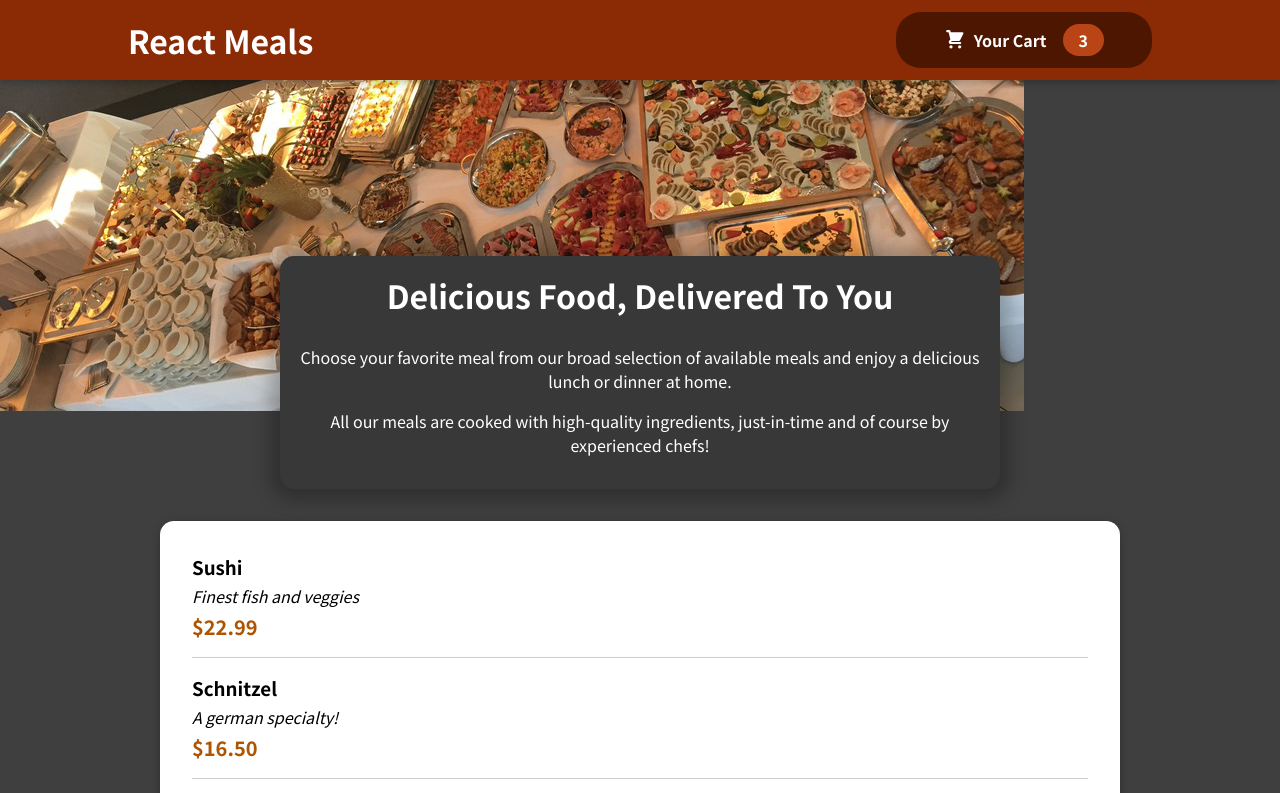
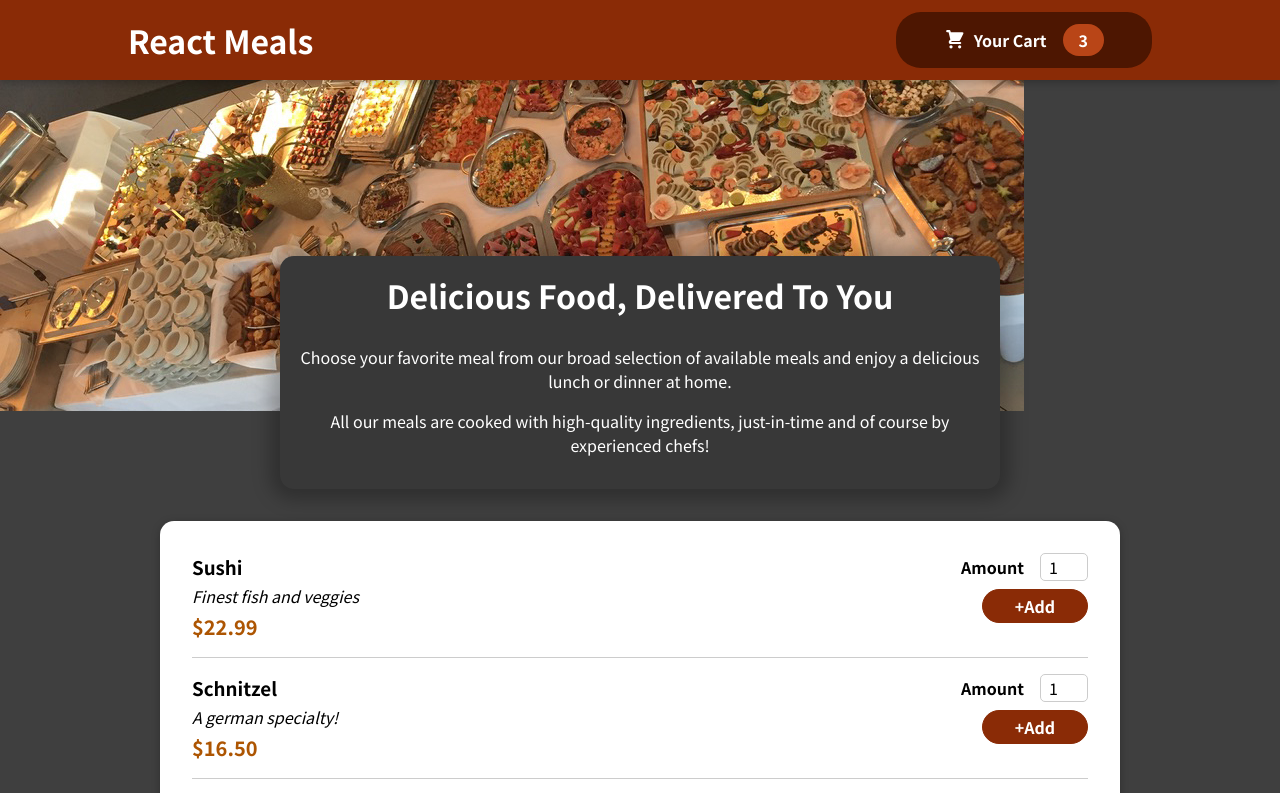
Before and after one commit to broverlord93/react-meals-app, a React (Create React App) app: page / in a window 1280 px wide. Shown: the top 793 px of the page. Built offline with nearby package versions, Linux system fonts and the light colour scheme.

Commit message:
Create a form to be rendered within each meal item to allow the user to add items to the cart.

```diff
--- a/src/components/Meals/AvailableMeals.js
+++ b/src/components/Meals/AvailableMeals.js
@@ -33,6 +33,7 @@ const DUMMY_MEALS = [
 const AvailableMeals = (props) => {
     const mealsList = DUMMY_MEALS.map(meal =>
         <MealItem
+            id={meal.id}
             key={meal.id}
             name={meal.name}
             description={meal.description}
--- a/src/components/Meals/MealItem/MealItem.js
+++ b/src/components/Meals/MealItem/MealItem.js
@@ -1,6 +1,7 @@
 import React from "react";
 
 import classes from "./MealItem.module.css";
+import MealItemForm from "./MealItemForm";
 
 const MealItem = props => {
     const price = `$${props.price.toFixed(2)}`;
@@ -12,7 +13,9 @@ const MealItem = props => {
                 <div className={classes.description}>{props.description}</div>
                 <div className={classes.price}>{price}</div>
             </div>
-            <div></div>
+            <div>
+                <MealItemForm id={props.id}/>
+            </div>
         </li>
     );
 };
--- a/src/components/Meals/MealItem/MealItemForm.js
+++ b/src/components/Meals/MealItem/MealItemForm.js
@@ -0,0 +1,23 @@
+import React from "react";
+import Input from "../../UI/Input";
+import classes from "./MealItemForm.module.css";
+
+const MealItemForm = (props) => {
+    return (
+        <form className={classes.form}>
+            <Input label="Amount"
+                   input={{
+                       id: "amount_" +props.id,
+                       type: "number",
+                       min: 1,
+                       max: 5,
+                       step: 1,
+                       defaultValue: 1
+                   }}
+            ></Input>
+            <button>+Add</button>
+        </form>
+    );
+};
+
+export default MealItemForm;
--- a/src/components/Meals/MealItem/MealItemForm.module.css
+++ b/src/components/Meals/MealItem/MealItemForm.module.css
@@ -0,0 +1,20 @@
+.form {
+    text-align: right;
+}
+
+.form button {
+    font: inherit;
+    cursor: pointer;
+    background-color: #8a2b06;
+    border: 1px solid #8a2b06;
+    color: white;
+    padding: 0.25rem 2rem;
+    border-radius: 20px;
+    font-weight: bold;
+}
+
+.form button:hover,
+.form button:active {
+    background-color: #641e03;
+    border-color: #641e03;
+}
```
